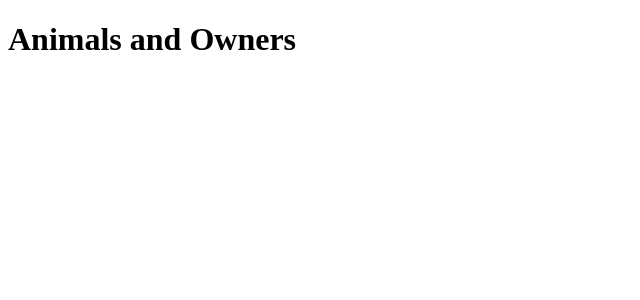
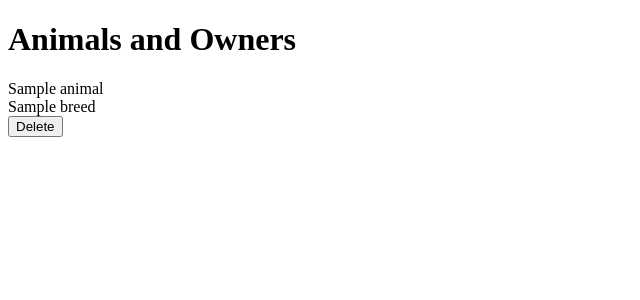
Before and after one commit to tjp206/week_04_day_03_full_stack_list_lab, a Flask app: page /animals in a window 1280 px wide. Shown: the part 52-352 px from the top of the page, without its empty margins (0-640 px from the left). Run offline with Flask 2, Linux system fonts and the light colour scheme; a database or web service that is not in the repository returns one stand-in record (values such as "Sample title"); some libraries are stand-ins or nearby versions.

Commit message:
finished MVP

```diff
--- a/console.py
+++ b/console.py
@@ -18,5 +18,3 @@ animal_1 = Animals('Oscar', 'Shih Tzu', owner_1)
 animals_repo.save(animal_1)
 animal_2 = Animals('Peach', 'Cat', owner_2)
 animals_repo.save(animal_2)
-
-animals_repo.delete(animal_2.id)
--- a/controllers/animals_controllers.py
+++ b/controllers/animals_controllers.py
@@ -1,4 +1,4 @@
-from flask import Flask, render_template
+from flask import Flask, render_template, redirect
 
 from models.animals import Animals
 
@@ -11,4 +11,10 @@ animals_blueprint = Blueprint("animals", __name__)
 @animals_blueprint.route("/animals") # setting a route
 def animals():
     animals = animals_repo.select_all()
+    print(animals)
     return render_template("animals/index.html", all_animals=animals)
+
+@animals_blueprint.route("/animals/<id>/delete", methods=["POST"])
+def delete(id):
+    animals_repo.delete(id)
+    return redirect("/animals")
--- a/repositories/animals_repo.py
+++ b/repositories/animals_repo.py
@@ -17,8 +17,8 @@ def select_all():
     results = run_sql(sql)
 
     for row in results:
-        owner = owners_repo.select(row['id'])
-        animal = Animals(row['name'], row['id'], owner)
+        owner = owners_repo.select(row['owner'])
+        animal = Animals(row['name'], row['breed'],owner, row['id'])
         animals.append(animal)
     return animals
 
--- a/repositories/owners_repo.py
+++ b/repositories/owners_repo.py
@@ -15,9 +15,8 @@ def select_all():
 
     sql = "SELECT * FROM owners"
     results = run_sql(sql)
-
     for row in results:
-        owner = Owners(row['name'], row['id'])
+        owner = Owners(row['name'], row['age'], row['id'])
         owners.append(owner)
     return owners
 
@@ -28,7 +27,7 @@ def select(id):
     result = run_sql(sql, values)[0]
 
     if result is not None:
-        user = Owners(result['name'], result['age'], )
+        owner = Owners(result['name'], result['age'], result['id'])
     return owner
 
 def delete_all():
--- a/templates/animals/index.html
+++ b/templates/animals/index.html
@@ -1,8 +1,14 @@
-{% extends "base.html" %} {% block content %}{% for animal in all_animals%}
+{% extends "base.html" %} {% block content %}{% for animal in all_animals %}
 <div class="animals">
     <div class="animal name">
         {{animal.name}}
         <div class="breed">
             {{animal.breed}}
+            <form class="delete-form" action="/animals/{{animal.id}}/delete" method="POST">
+                <!-- NEW -->
+                <button>Delete
+                    </button>
+
+            </form>
         </div>
         {% endfor %} {% endblock %}
--- a/templates/base.html
+++ b/templates/base.html
@@ -19,6 +19,7 @@
         </nav>
     </header>
     <h1> Animals and Owners</h1>
+    {% block content %} {% endblock %}
 </body>
 
 </html>
```
